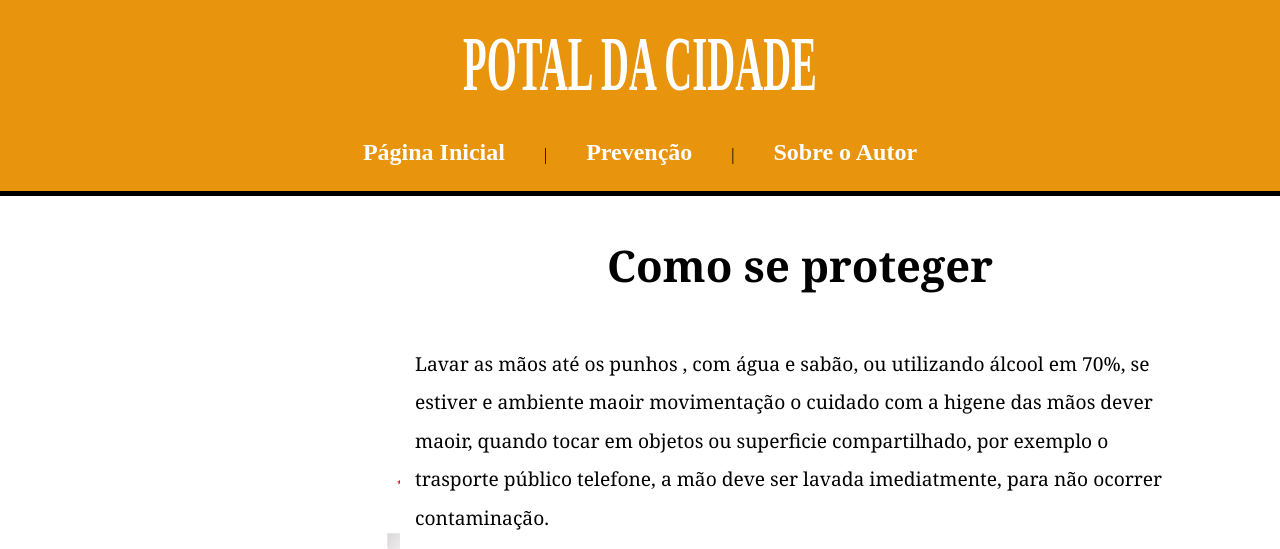
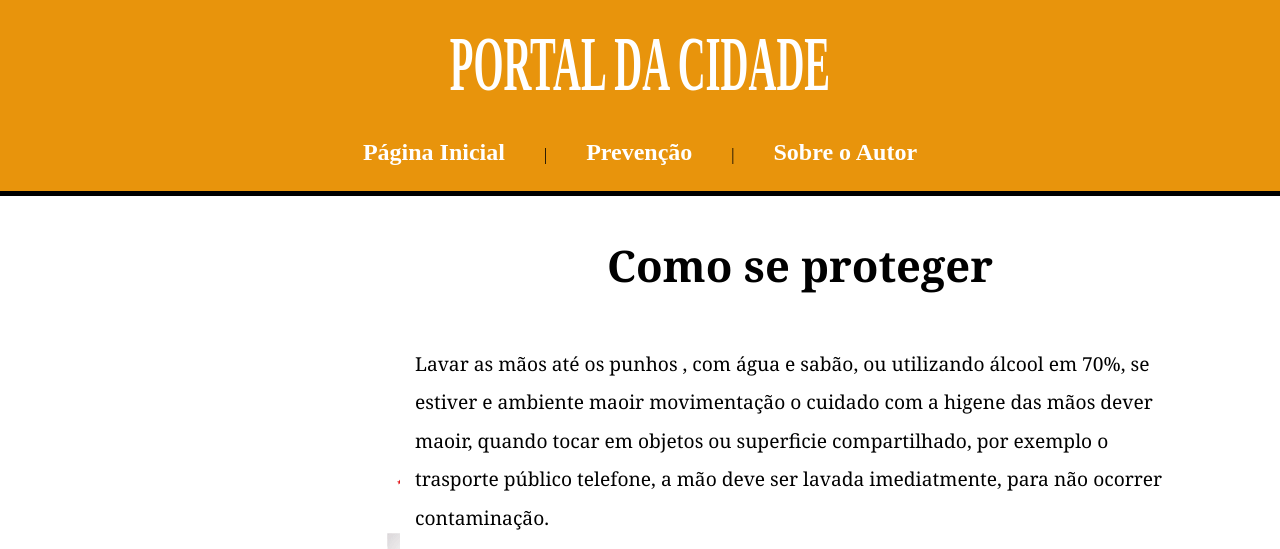
Before and after one commit to Frasson-Javac/projeto-covid-c1, a plain HTML site: page Prevencao.html in a window 1280 px wide. Shown: the top 549 px of the page. Drawn offline with Linux system fonts and the light colour scheme.

Commit message:
segundo comit

```diff
--- a/Prevencao.html
+++ b/Prevencao.html
@@ -24,7 +24,7 @@
         <div class="tituloSite">
             <!--Titulo do site -->
 
-            <h1>Potal da Cidade</h1>
+            <h1>Portal da Cidade</h1>
 
 
 
```
Also changed, not shown: index.html (+1 -1 lines), sobre.html (+1 -1 lines).
